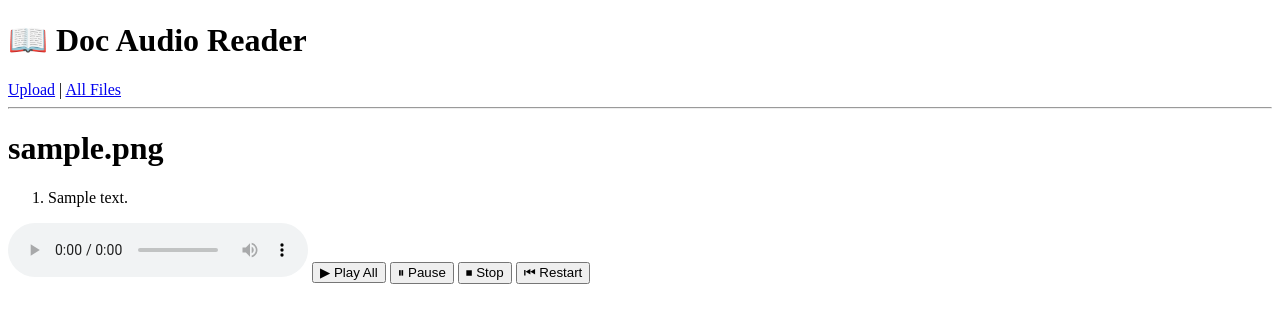
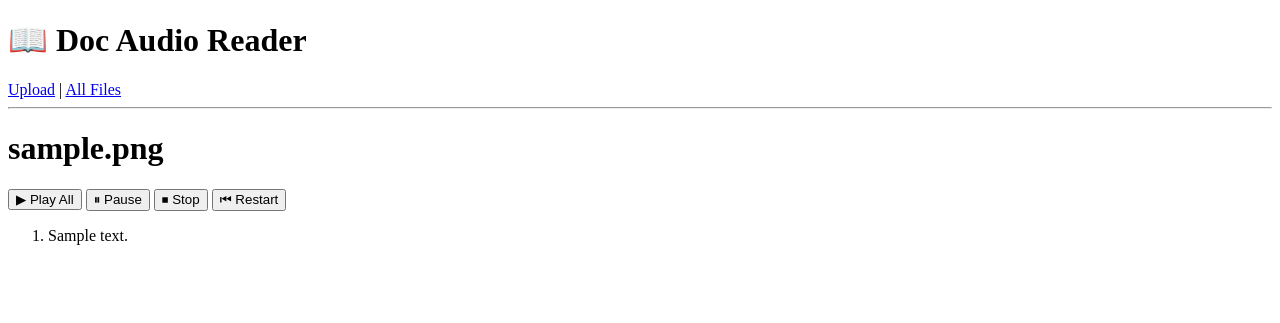
Before and after one commit to swapnilshrirao9/Readdocx, a Django app: page /files/1/ in a window 1280 px wide. Shown: the top 323 px of the page. Run offline with Django 5.2, Linux system fonts and the light colour scheme; tables that the repository leaves empty hold one stand-in row (values such as "Sample post").

Commit message:
update the Above play option and Blue mark read line

```diff
--- a/app/file_reader/templates/detail.html
+++ b/app/file_reader/templates/detail.html
@@ -4,22 +4,28 @@
 {% block content %}
     <h1>{{ document.file.name }}</h1>
 
+    <!-- Controls ABOVE -->
+    <div style="margin-bottom: 15px;">
+        <button onclick="playAll()">▶ Play All</button>
+        <button onclick="pauseAudio()">⏸ Pause</button>
+        <button onclick="stopAudio()">⏹ Stop</button>
+        <button onclick="restartAudio()">⏮ Restart</button>
+    </div>
+
+    <!-- Lines -->
     <ol id="lines">
         {% for line in lines %}
-            <li>{{ line.text }}</li>
+            <li id="line-{{ forloop.counter0 }}">{{ line.text }}</li>
         {% endfor %}
     </ol>
 
-    <!-- Single audio player -->
-    <audio id="audioPlayer" controls></audio>
-
-    <button onclick="playAll()">▶ Play All</button>
-    <button onclick="pauseAudio()">⏸ Pause</button>
-    <button onclick="stopAudio()">⏹ Stop</button>
-    <button onclick="restartAudio()">⏮ Restart</button>
+    <!-- Hidden single audio player -->
+    <audio id="audioPlayer" style="display:none;"></audio>
 
     <script>
         const audioPlayer = document.getElementById("audioPlayer");
+        const lines = document.querySelectorAll("#lines li");
+
         const audioFiles = [
             {% for line in lines %}
                 "{{ line.audio_file.url }}",
@@ -28,10 +34,17 @@
 
         let currentIndex = 0;
 
+        function highlightLine(index) {
+            lines.forEach((line, i) => {
+                line.style.color = (i === index) ? "blue" : "black";
+            });
+        }
+
         function playAll() {
             if (currentIndex >= audioFiles.length) {
                 currentIndex = 0; // restart after finishing
             }
+            highlightLine(currentIndex);
             audioPlayer.src = audioFiles[currentIndex];
             audioPlayer.play();
         }
@@ -40,6 +53,8 @@
             currentIndex++;
             if (currentIndex < audioFiles.length) {
                 playAll();  // play next line
+            } else {
+                highlightLine(-1); // clear highlight when done
             }
         });
 
@@ -50,6 +65,7 @@
         function stopAudio() {
             audioPlayer.pause();
             audioPlayer.currentTime = 0;
+            highlightLine(-1); // remove highlight
         }
 
         function restartAudio() {
```
